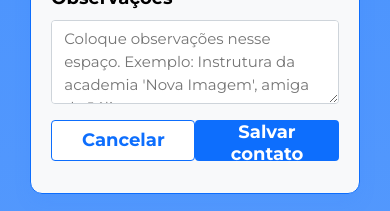
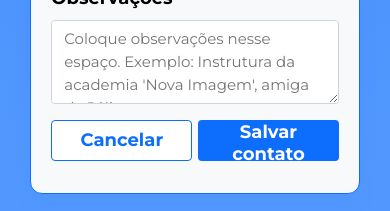
Before and after one commit to gustavobeitum/Indexa, an Angular app: page / in a window 390 px wide. Shown: the part 860-1071 px from the top of the page. Built offline with nearby package versions, Linux system fonts and the light colour scheme; a web font is replaced by a local one.

Commit message:
Adicionar espaçamento entre botões no formulário de contato

```diff
--- a/src/app/paginas/formulario-contato/formulario-contato.component.css
+++ b/src/app/paginas/formulario-contato/formulario-contato.component.css
@@ -74,6 +74,9 @@ input#aniversario {
 @media (max-width: 480px) {
     input#aniversario {
         width: 100%;
+    }
+    .botoes {
+        gap: 6px;
     }
 }
 
```
